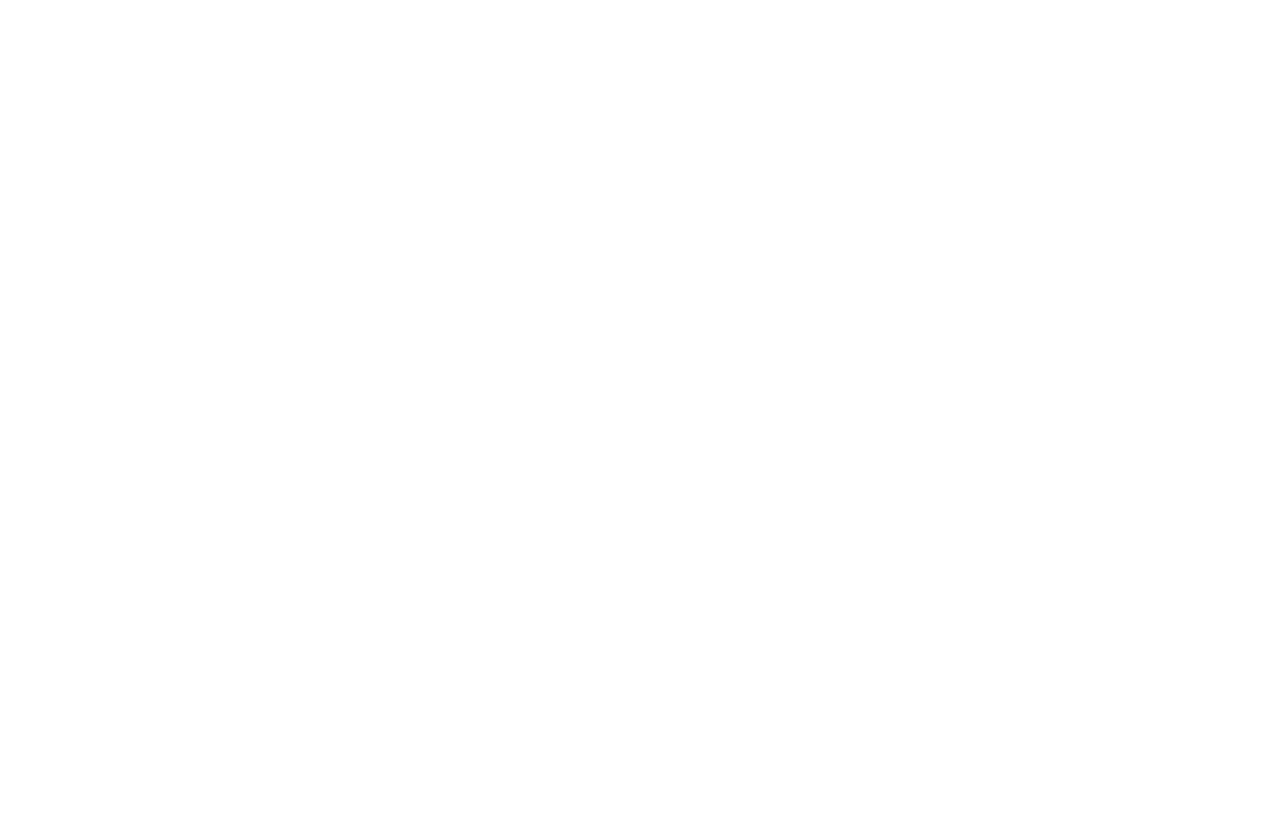
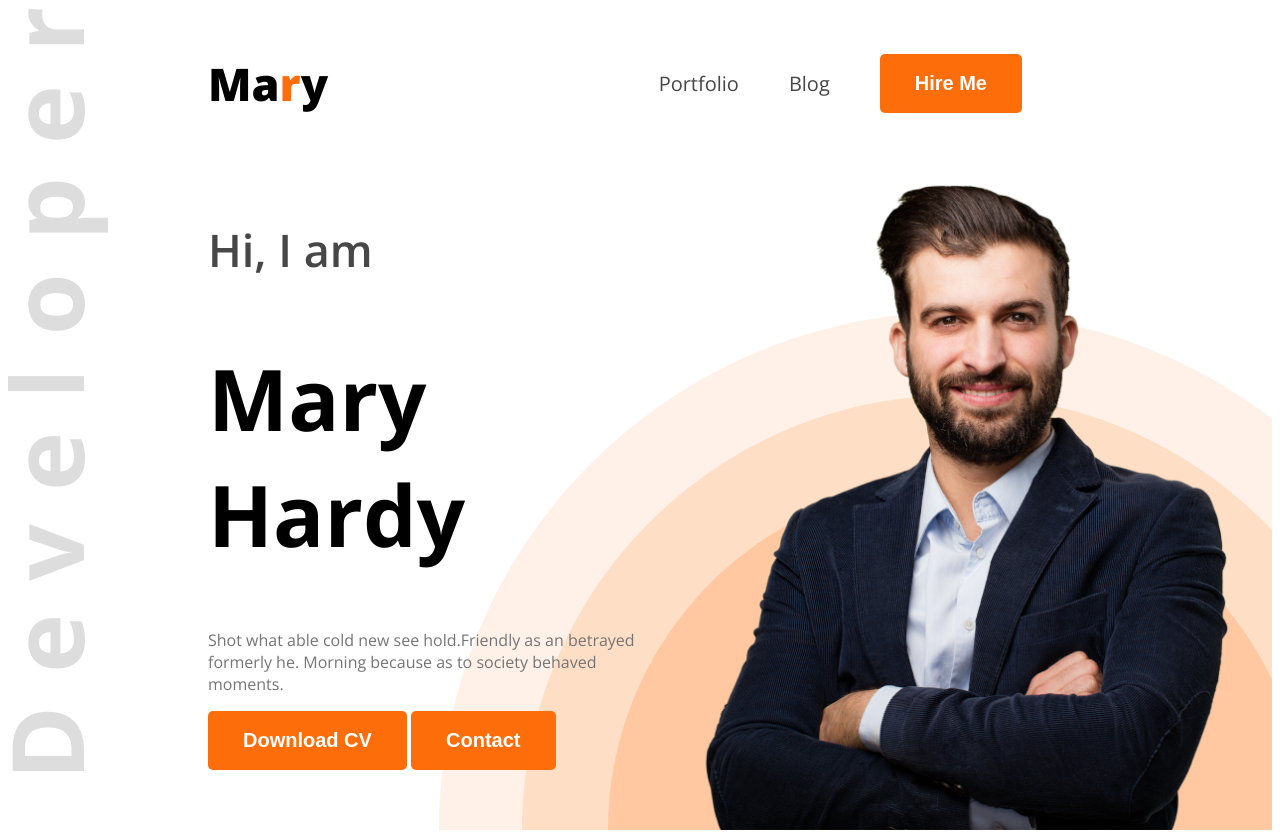
Before and after one commit to Abd-AhadCMD/webdeveloper-portfolio, a plain HTML site: page index.html in a window 1280 px wide. Before the commit the page ends 800 px from the top, so only its background shows below. Drawn offline with nearby package versions, Linux system fonts and the light colour scheme.

Commit message:
banner part

```diff
--- a/index.html
+++ b/index.html
@@ -4,10 +4,31 @@
     <meta charset="UTF-8">
     <meta name="viewport" content="width=device-width, initial-scale=1.0">
     <title>Web Developer Portfolio</title>
+    <link rel="preconnect" href="https://fonts.googleapis.com">
+<link rel="preconnect" href="https://fonts.gstatic.com" crossorigin>
+<link href="https://fonts.googleapis.com/css2?family=Open+Sans:ital,wght@0,300..800;1,300..800&display=swap" rel="stylesheet">
+    <link rel="stylesheet" href="styles/style.css">
 </head>
-<body>
-    <header>
-
+<body class="open-sans-easy">
+    <header class="header">
+        <nav>
+            <h3 class="nav-title">Ma<span class="text-primary">r</span>y</h3>
+            <ul>
+                <li><a class="dark-02" href="">Portfolio</a></li>
+                <li><a class="dark-02" href="">Blog</a></li>
+                <li><a href=""><button class="btn-primary" >Hire Me</button></a></li>
+            </ul>
+        </nav>
+        <div class="banner">
+            <div class="banner-content">
+                <h4 class="banner-greatings dark-02">Hi, I am</h4>
+                <h1 class="banner-title">Mary Hardy</h1>
+                <p>Shot what able cold new see hold.Friendly as an betrayed formerly he. Morning because as to society behaved moments.</p>
+                <button class="btn-primary">Download CV</button>
+                <button class="btn-primary">Contact</button>
+            </div>
+            <img class="banner-profile-pic" src="images/hardy.png" alt="">
+        </div>
     </header>
     <main>
 
--- /dev/null
+++ b/styles/style.css
@@ -0,0 +1,89 @@
+
+.open-sans-easy {
+  font-family: "Open Sans", sans-serif;
+  font-optical-sizing: auto;
+  font-style: normal;
+  font-variation-settings:
+    "wdth" 100;
+}
+
+.dark-02{
+    color: #474747;
+}
+
+.btn-primary{
+    background-color: #FD6E0A;
+    font-weight: 700;
+    font-size: 20px;
+    color: white;
+    padding: 18px 35px;
+    border-radius: 5px;
+    border: none;
+}
+.text-primary{
+    color: #FD6E0A;
+}
+/* header */
+.header{
+    background-image: url('../images/developer.png'), url('../images/header_bg.png');
+    background-repeat: no-repeat;
+    background-position: top left, bottom right;
+
+}
+
+/* Nav syles */
+nav{
+    display: flex;
+    align-items: center;
+    justify-content: space-between;
+    margin: 0 200px;
+}
+
+.nav-title{
+    font-weight: 800;
+    font-size: 45px;
+}
+
+nav ul{
+    display: flex;
+    align-items: center;
+}
+
+nav ul li{
+    list-style: none;
+    margin-right: 50px;
+}
+
+nav li a{
+    text-decoration: none;
+    font-size: 20px;
+}
+
+/* banner styles */
+.banner-content{
+    max-width: 580px;
+}
+.banner{
+    display: flex;
+    justify-content: space-between;
+    margin: 0 35px 0 200px;
+}
+.banner-greatings{
+    font-size: 45px;
+    font-weight: 600;
+}
+
+.banner-title{
+    font-size: 85px;
+    font-weight: bold;
+}
+
+.banner-content p{
+    font-size: 16px;
+    font-weight: 400;
+    color: #757575;
+}
+
+.banner-profile-pic{
+    width: 580px;
+}
```
